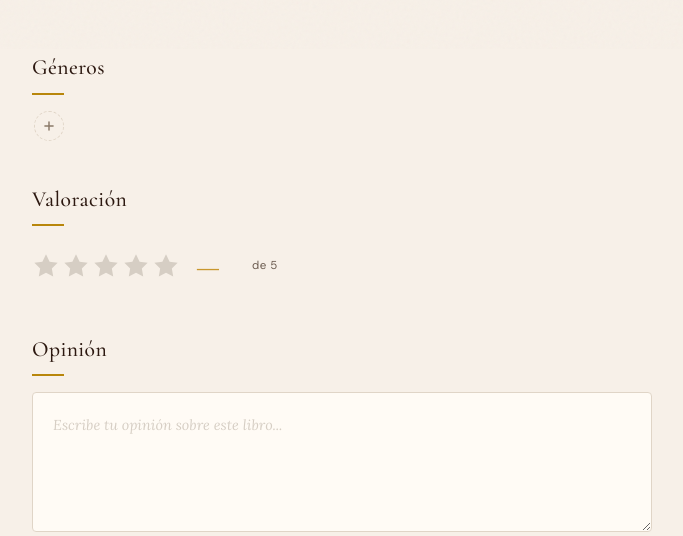
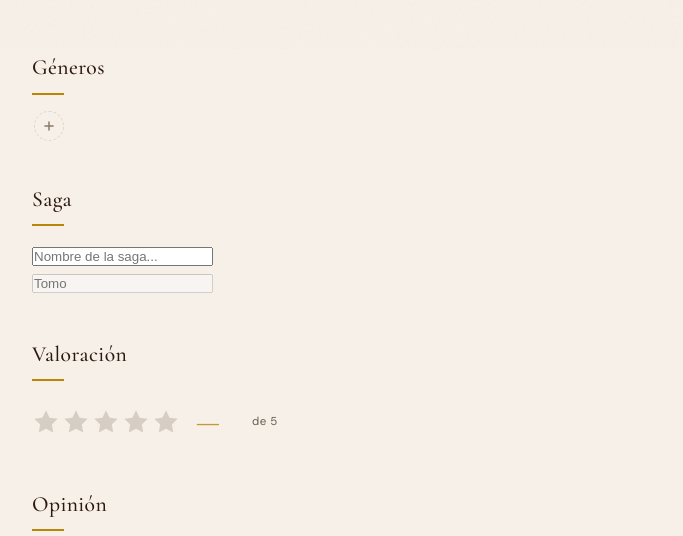
Before and after one commit to afontanr/personal-library, a FastAPI app: template src/personal_library/presentation/web/templates/book_detail.html in a window 1280 px wide. Shown: the part 751-1287 px from the top of the page, without its empty margins (416-1099 px from the left). Run offline with FastAPI, Linux system fonts and the light colour scheme; the template is opened without the code that fills it, so the values that code supplies are empty.

Commit message:
feat(web): show saga on collection cards and book detail
Co-Authored-By: Claude Opus 5.5 <noreply@anthropic.com>

```diff
--- /dev/null
+++ b/src/personal_library/presentation/web/formatting.py
@@ -0,0 +1,3 @@
+def format_volume(volume: float) -> str:
+    """Render a saga volume without a trailing ".0" (2.0 -> "2", 3.5 -> "3.5")."""
+    return str(int(volume)) if float(volume).is_integer() else str(volume)
--- a/src/personal_library/presentation/web/static/css/styles.css
+++ b/src/personal_library/presentation/web/static/css/styles.css
@@ -296,6 +296,14 @@ body::before {
   margin-bottom: 0.5rem;
 }
 
+.book-card__saga {
+  font-family: var(--font-ui);
+  font-size: 0.7rem;
+  font-style: italic;
+  color: var(--warm-gray);
+  margin-bottom: 0.5rem;
+}
+
 .book-card__date {
   margin-top: auto;
   font-family: var(--font-ui);
--- a/src/personal_library/presentation/web/templates/book_detail.html
+++ b/src/personal_library/presentation/web/templates/book_detail.html
@@ -119,6 +119,33 @@
       </div>
     </section>
 
+    <!-- Saga -->
+    <section class="detail-section" id="saga-section">
+      <h2 class="detail-section__title">Saga</h2>
+      <div class="saga-form">
+        <div class="saga-form__name">
+          <input
+            type="text"
+            class="saga-form__input"
+            id="saga-input"
+            placeholder="Nombre de la saga..."
+            autocomplete="off"
+          >
+          <ul class="saga-suggestions" id="saga-suggestions" hidden></ul>
+        </div>
+        <input
+          type="number"
+          class="saga-form__input saga-form__volume"
+          id="saga-volume-input"
+          placeholder="Tomo"
+          min="0"
+          step="any"
+          disabled
+        >
+        <button type="button" class="saga-form__remove" id="saga-remove-btn" hidden>Quitar saga</button>
+      </div>
+    </section>
+
     <!-- Rating -->
     <section class="detail-section" id="rating-section">
       <h2 class="detail-section__title">Valoración</h2>
@@ -206,6 +233,7 @@
     localStorage.setItem('pl_' + isbn + '_rating', JSON.stringify({{ book.rating }}));
     {% endif %}
     localStorage.setItem('pl_' + isbn + '_tags', JSON.stringify({{ book.tags | tojson }}));
+    localStorage.setItem('pl_' + isbn + '_saga', JSON.stringify({{ book.saga | tojson }}));
     localStorage.setItem(
       'pl_' + isbn + '_reading_dates',
       JSON.stringify(
--- a/src/personal_library/presentation/web/templates/book_list.html
+++ b/src/personal_library/presentation/web/templates/book_list.html
@@ -51,6 +51,9 @@
       <div class="book-card__info">
         <h2 class="book-card__title">{{ book.title }}</h2>
         <p class="book-card__authors">{{ book.authors | join(', ') }}</p>
+        {% if book.saga %}
+        <p class="book-card__saga">{{ book.saga.name }}{% if book.saga.volume is not none %} · {{ book.saga.volume | volume }}{% endif %}</p>
+        {% endif %}
         <time class="book-card__date">{{ book.published_date or 'Fecha desconocida' }}</time>
       </div>
     </a>
```
Also changed, not shown: src/personal_library/presentation/web/routes.py (+12 -0 lines), tests/presentation/web/test_book_detail_route.py (added, +51 -0 lines), tests/presentation/web/test_book_list_route.py (+35 -0 lines), tests/presentation/web/test_formatting.py (added, +8 -0 lines).
